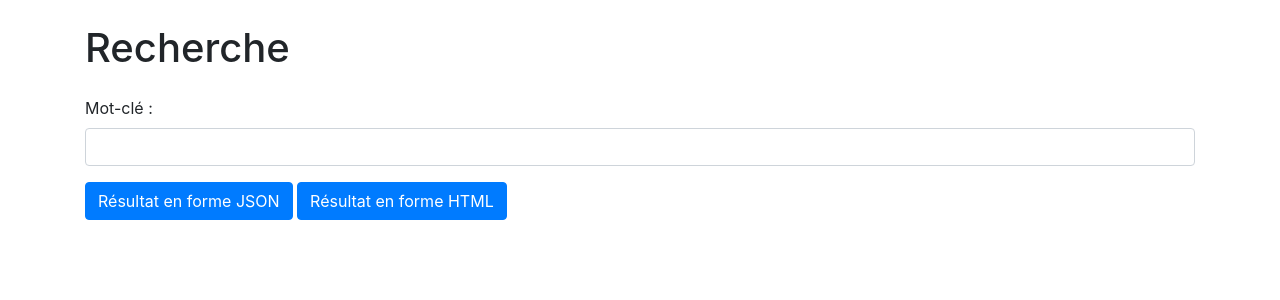
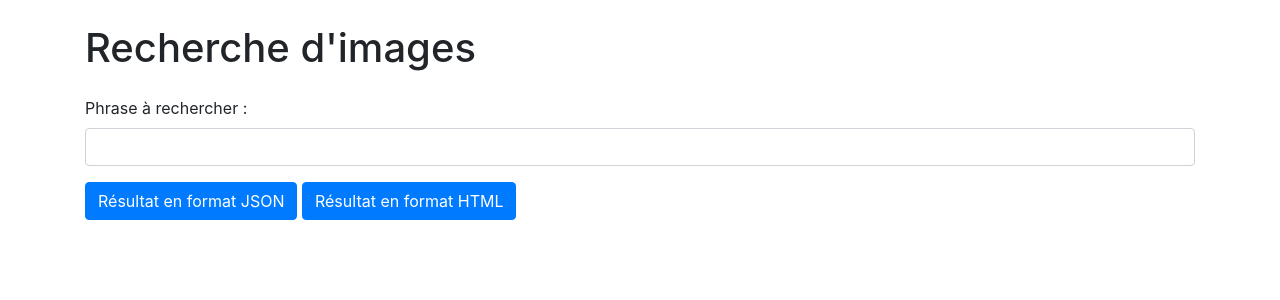
Before and after one commit to bibudem/dspace-clip-api, a FastAPI app: page / in a window 1280 px wide. Shown: the top 300 px of the page. Run offline with FastAPI, Linux system fonts and the light colour scheme; some libraries are stand-ins or nearby versions.

Commit message:
Petites corrections mineures (textes affichés)

```diff
--- a/utils/templates/form-search.html
+++ b/utils/templates/form-search.html
@@ -3,20 +3,20 @@
 <head>
     <meta charset="UTF-8">
     <meta name="viewport" content="width=device-width, initial-scale=1, shrink-to-fit=no">
-    <title>Formulaire Rechercher</title>
+    <title>Formulaire de recherche d'images</title>
     <link href="https://stackpath.bootstrapcdn.com/bootstrap/4.5.2/css/bootstrap.min.css" rel="stylesheet" >
 </head>
 <body class="container">
-<h1 class="my-4">Recherche</h1>
+<h1 class="my-4">Recherche d'images</h1>
 <form method="GET"  name="formRecherche" class="mb-4" action="/search">
     <div class="form-group">
-        <label for="keyword">Mot-clé :</label>
+        <label for="keyword">Phrase à rechercher :</label>
         <input type="text" id="keyword" name="keyword" required class="form-control">
     </div>
     <input type="hidden" id="format" name="format">
 
-    <button type="button" class="btn btn-primary" onclick="envoyerFormulaire('json')">Résultat en forme JSON</button>
-    <button type="button" class="btn btn-primary" onclick="envoyerFormulaire('html')">Résultat en forme HTML</button>
+    <button type="button" class="btn btn-primary" onclick="envoyerFormulaire('json')">Résultat en format JSON</button>
+    <button type="button" class="btn btn-primary" onclick="envoyerFormulaire('html')">Résultat en format HTML</button>
 </form>
 
 <script>
--- a/utils/web.py
+++ b/utils/web.py
@@ -36,7 +36,7 @@ async def search(request: Request, keyword: str = Query(None), format: str = Que
 
         # Appel aux fonctions utilitaires pour obtenir les données de réponse
         response_data_keyword = get_response_data(results_keyword)
-        message_keyword = f"Voici les résultats pour le mot clé: {keyword}"
+        message_keyword = f"Résultats pour la recherche: {keyword}"
 
         content["message_keyword"] = message_keyword
         content["results_keyword"] = response_data_keyword
@@ -64,9 +64,9 @@ def get_response_data(results):
 
         item = {
             "Id": result.id,
-            "Score": cosine_value,
-            "image_name": image_name,
-            "collection": result.tags.get('collection', ''),
+            "Proximité": cosine_value,
+            "Fichier": image_name,
+            "Collection": result.tags.get('collection', ''),
         }
         response_data.append(item)
 
```
Also changed, not shown: utils/templates/reponses.html (+5 -5 lines).
